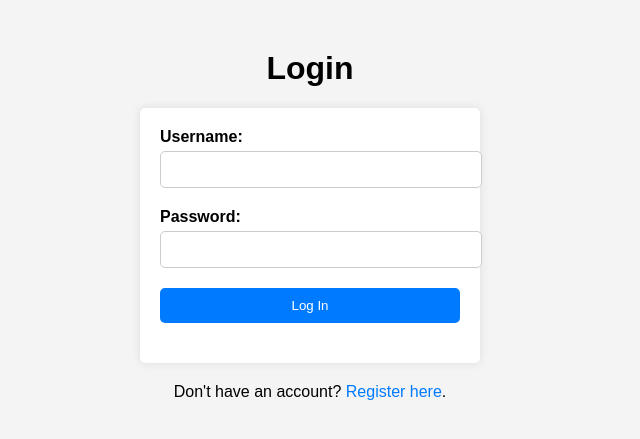
After one commit to swati339/todolist, a Flask app: page /login in a window 1280 px wide. The commit adds this page. Shown: the top 439 px of the page, without its empty margins (330-970 px from the left). Run offline with Flask 3, Linux system fonts and the light colour scheme.

Commit message:
login page done

```diff
--- a/app.py
+++ b/app.py
@@ -1,13 +1,12 @@
-from flask import Flask, render_template, request, redirect, url_for, flash
+from flask import Flask, render_template, redirect, url_for, flash
+from flask_login import LoginManager, UserMixin, login_user, logout_user, login_required, current_user
+from flask_wtf import FlaskForm
+from wtforms import StringField, PasswordField, SubmitField
+from wtforms.validators import DataRequired, Length
 from pymongo import MongoClient
 from bson.objectid import ObjectId
-from flask_wtf import FlaskForm
-from wtforms import StringField, PasswordField, SubmitField
-from wtforms.validators import DataRequired, Length, EqualTo
 from flask_bcrypt import Bcrypt
-from flask_login import LoginManager, UserMixin, login_user, logout_user, login_required, current_user
 import os
-from forms import RegistrationForm
 
 app = Flask(__name__)
 app.config['SECRET_KEY'] = os.urandom(24)
@@ -15,40 +14,40 @@ app.config['SECRET_KEY'] = os.urandom(24)
 client = MongoClient('mongodb://localhost:27017/')
 db = client.flask_db
 todos = db.todos
-users = db.users
+users_collection = db.users
 
 bcrypt = Bcrypt(app)
 login_manager = LoginManager(app)
 
+class User(UserMixin):
+    def __init__(self, user_id):
+        self.id = user_id
+
 @login_manager.user_loader
 def load_user(user_id):
-    return User.get(user_id)
-
-class User(UserMixin):
-    def __init__(self, username):
-        self.username = username
-
-    def get_id(self):
-        return self.username
+    return User(user_id)
 
 class RegistrationForm(FlaskForm):
     username = StringField('Username', validators=[DataRequired(), Length(min=4, max=20)])
     password = PasswordField('Password', validators=[DataRequired()])
-    confirm_password = PasswordField('Confirm Password', validators=[DataRequired(), EqualTo('password')])
-    submit = SubmitField('Sign Up')
+    confirm_password = PasswordField('Confirm Password', validators=[DataRequired()])
+    submit = SubmitField('Register')
 
 class LoginForm(FlaskForm):
     username = StringField('Username', validators=[DataRequired(), Length(min=4, max=20)])
     password = PasswordField('Password', validators=[DataRequired()])
     submit = SubmitField('Log In')
 
-@app.route('/', methods=('GET', 'POST'))
+
+
+@app.route('/', methods=['GET', 'POST'])
 def index():
     form = LoginForm()
     if form.validate_on_submit():
-        user = users.find_one({'username': form.username.data})
+        user = users_collection.find_one({'username': form.username.data})
         if user and bcrypt.check_password_hash(user['password'], form.password.data):
-            login_user(User(user['username']))
+            login_user(User(user['_id']))
+            flash('Logged in successfully.', 'success')
             return redirect(url_for('index'))
         else:
             flash('Invalid username or password', 'error')
@@ -59,12 +58,12 @@ def index():
 def register():
     form = RegistrationForm()
     if form.validate_on_submit():
-        existing_user = users.find_one({'username': form.username.data})
+        existing_user = users_collection.find_one({'username': form.username.data})
         if existing_user:
             flash('Username already exists', 'error')
         else:
             hashed_password = bcrypt.generate_password_hash(form.password.data).decode('utf-8')
-            users.insert_one({'username': form.username.data, 'password': hashed_password})
+            users_collection.insert_one({'username': form.username.data, 'password': hashed_password})
             flash('Registration successful! Please log in.', 'success')
             return redirect(url_for('index'))
     return render_template('register.html', form=form)
@@ -82,5 +81,27 @@ def delete(id):
     todos.delete_one({"_id": ObjectId(id)})
     return redirect(url_for('index'))
 
+
+@app.route('/login', methods=['GET', 'POST'])
+def login():
+    form = LoginForm()
+    if form.validate_on_submit():
+        username = form.username.data
+        password = form.password.data
+
+        # Retrieve user from the database based on the provided username
+        user = users_collection.find_one({'username': username})
+
+        if user and bcrypt.check_password_hash(user['password'], password):
+            # If username and password match, log in the user
+            flash('Login successful!', 'success')
+            return redirect(url_for('index'))
+        else:
+            # If username and password do not match, display an error message
+            flash('Invalid username or password', 'error')
+
+    return render_template('login.html', form=form)
+
+
 if __name__ == '__main__':
     app.run(debug=True)
--- /dev/null
+++ b/templates/login.html
@@ -0,0 +1,94 @@
+<!DOCTYPE html>
+<html lang="en">
+<head>
+    <meta charset="UTF-8">
+    <meta name="viewport" content="width=device-width, initial-scale=1.0">
+    <title>Login</title>
+    <style>
+        body {
+            font-family: Arial, sans-serif;
+            background-color: #f4f4f4;
+            margin: 0;
+            padding: 0;
+        }
+
+        h1 {
+            text-align: center;
+            margin-top: 50px;
+        }
+
+        form {
+            max-width: 300px;
+            margin: 0 auto;
+            background: #fff;
+            padding: 20px;
+            border-radius: 5px;
+            box-shadow: 0 0 10px rgba(0, 0, 0, 0.1);
+        }
+
+        form div {
+            margin-bottom: 20px;
+        }
+
+        label {
+            display: block;
+            font-weight: bold;
+            margin-bottom: 5px;
+        }
+
+        input[type="text"],
+        input[type="password"] {
+            width: 100%;
+            padding: 10px;
+            border: 1px solid #ccc;
+            border-radius: 5px;
+        }
+
+        input[type="submit"] {
+            width: 100%;
+            background-color: #007bff;
+            color: #fff;
+            border: none;
+            padding: 10px;
+            border-radius: 5px;
+            cursor: pointer;
+        }
+
+        input[type="submit"]:hover {
+            background-color: #0056b3;
+        }
+
+        p {
+            text-align: center;
+            margin-top: 20px;
+        }
+
+        p a {
+            color: #007bff;
+            text-decoration: none;
+        }
+
+        p a:hover {
+            text-decoration: underline;
+        }
+    </style>
+</head>
+<body>
+    <h1>Login</h1>
+    <form action="{{ url_for('index') }}" method="post">
+        {{ form.csrf_token }}
+        <div>
+            <label for="username">Username:</label>
+            {{ form.username }}
+        </div>
+        <div>
+            <label for="password">Password:</label>
+            {{ form.password }}
+        </div>
+        <div>
+            {{ form.submit }}
+        </div>
+    </form>
+    <p>Don't have an account? <a href="{{ url_for('register') }}">Register here</a>.</p>
+</body>
+</html>
--- a/templates/register.html
+++ b/templates/register.html
@@ -40,7 +40,7 @@
         <button type="submit" style="background-color: aqua;">Register</button>
     </form>
     <div class="edit">
-    <p>Already have an account? <a href="{{ url_for('index') }}">Login here</a>.</p>
+    <p>Already have an account? <a href="{{ url_for('login') }}">Login here</a>.</p>
 </div>
 </body>
 </html>
```
Also changed, not shown: templates/index.html (+29 -7 lines).
